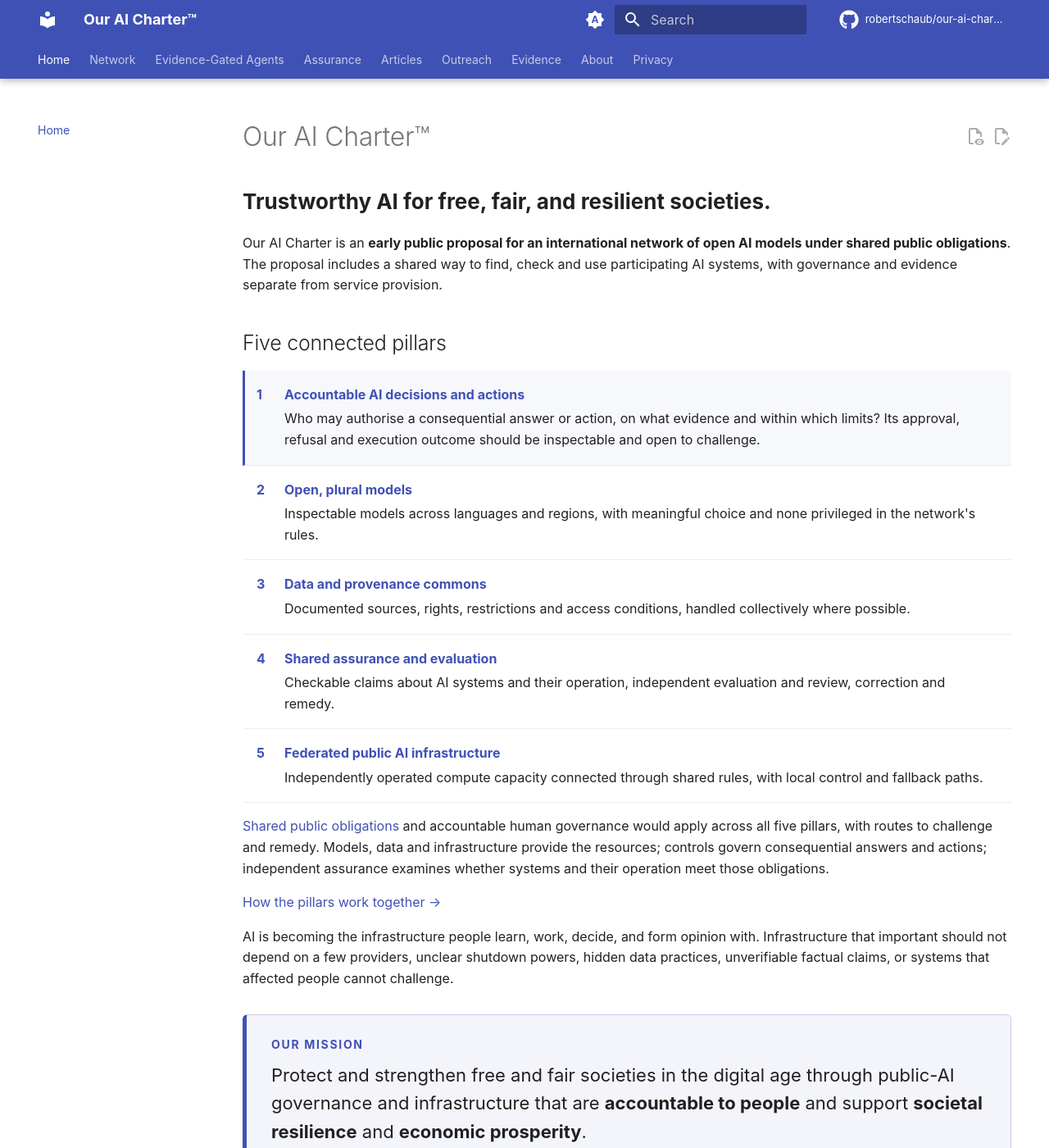
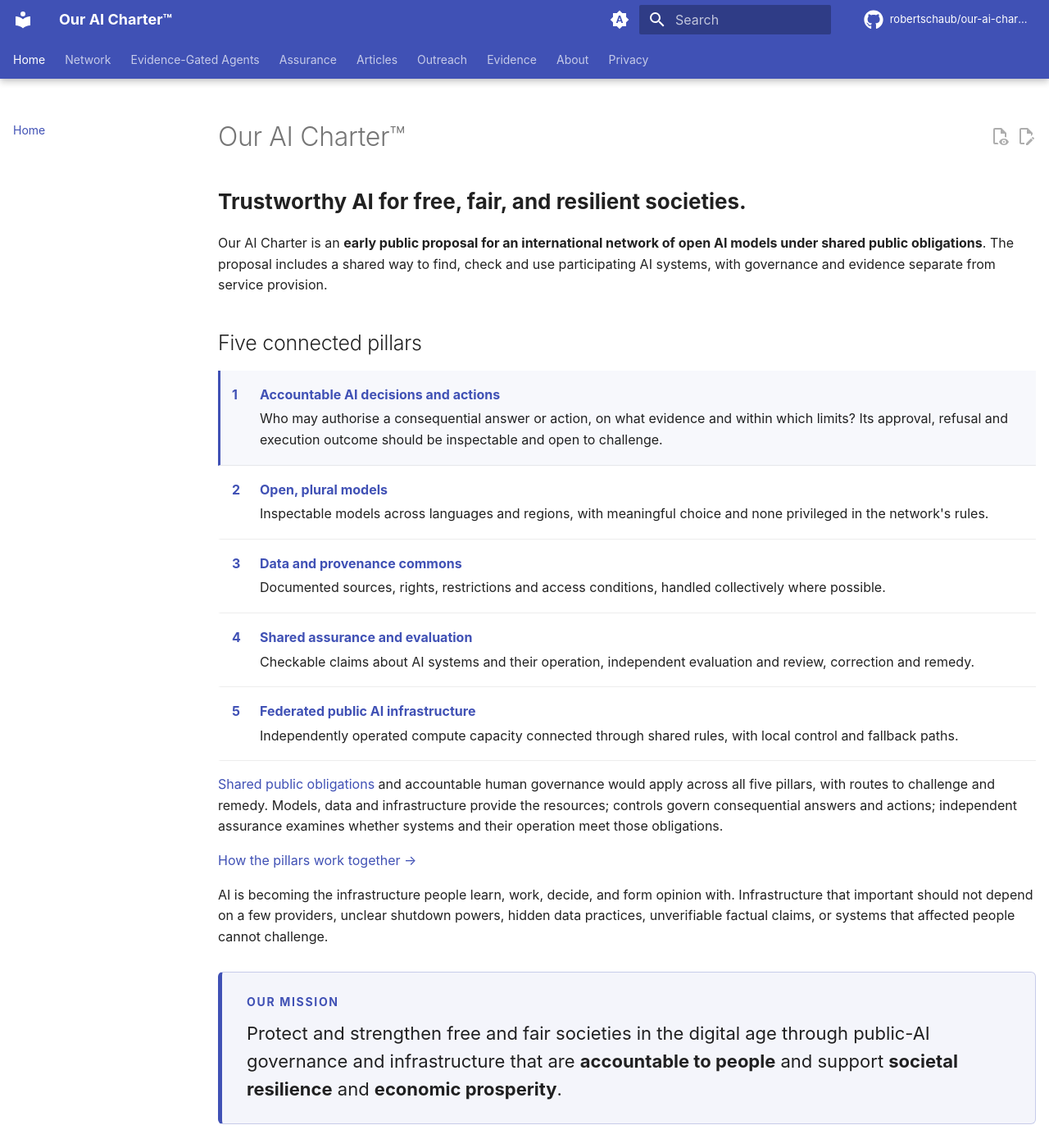
Before and after one commit to robertschaub/our-ai-charter, an MkDocs documentation site: the page built from docs/index.md, in a window 1280 px wide and 1400 px high. Shown: the whole window at 82% size. Built offline with MkDocs 1.6.1 and Material for MkDocs 9.7.7, drawn with Linux system fonts in a browser that asks for light colours; plug-ins that fetch from the network failed and are left out; comment, search, counter and statistics services are not loaded.

Commit message:
style(site): widen documentation grid

```diff
--- a/docs/stylesheets/extra.css
+++ b/docs/stylesheets/extra.css
@@ -1,4 +1,9 @@
 /* SPDX-License-Identifier: MIT */
+/* Widen the shared page grid while keeping readable margins on large screens. */
+.md-grid {
+  max-width: 1440px;
+}
+
 /* ==========================================================================
    Our AI Charter — custom styles
    ========================================================================== */
```
Also changed, not shown: CHANGELOG.md (+2 -0 lines).
